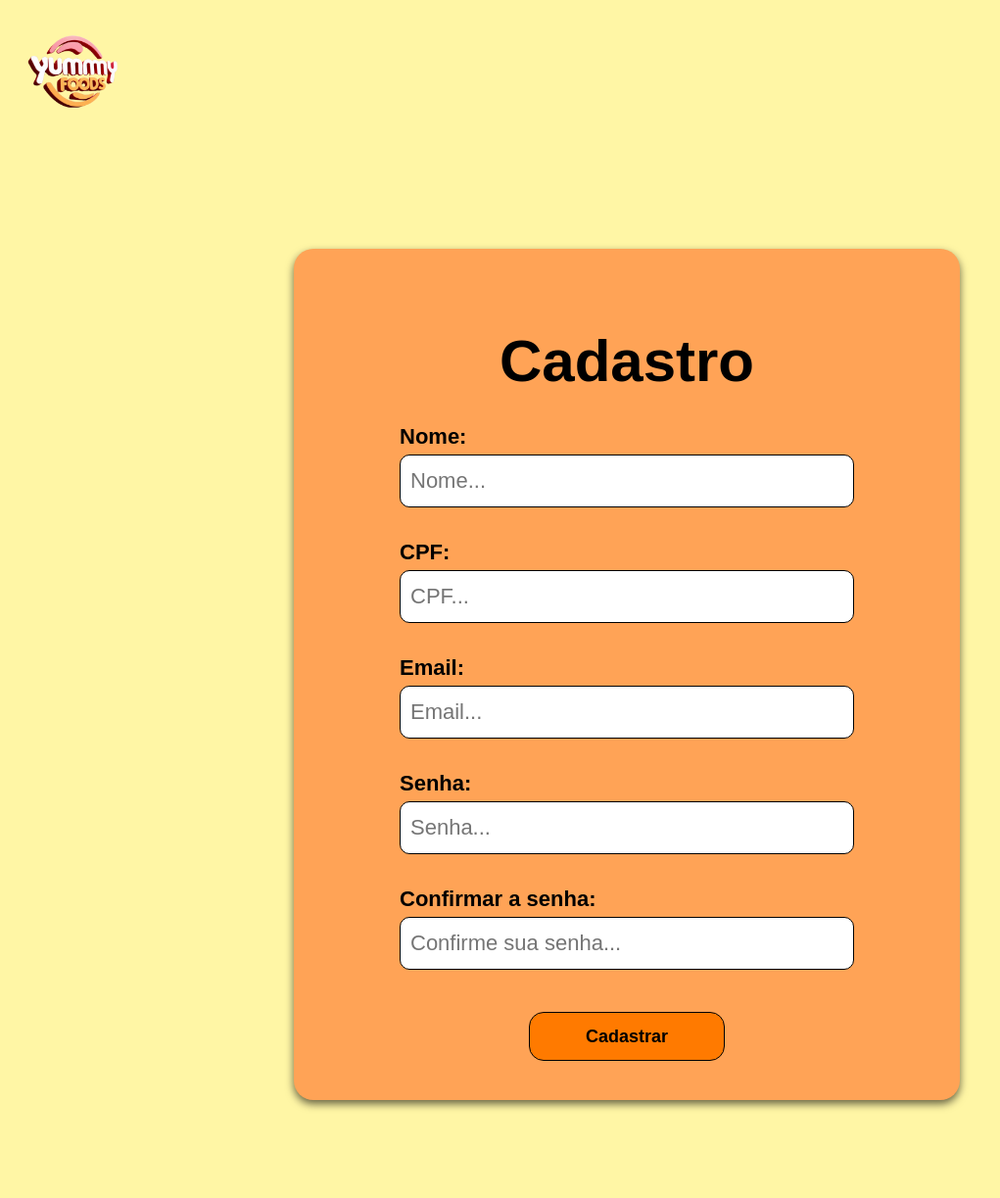
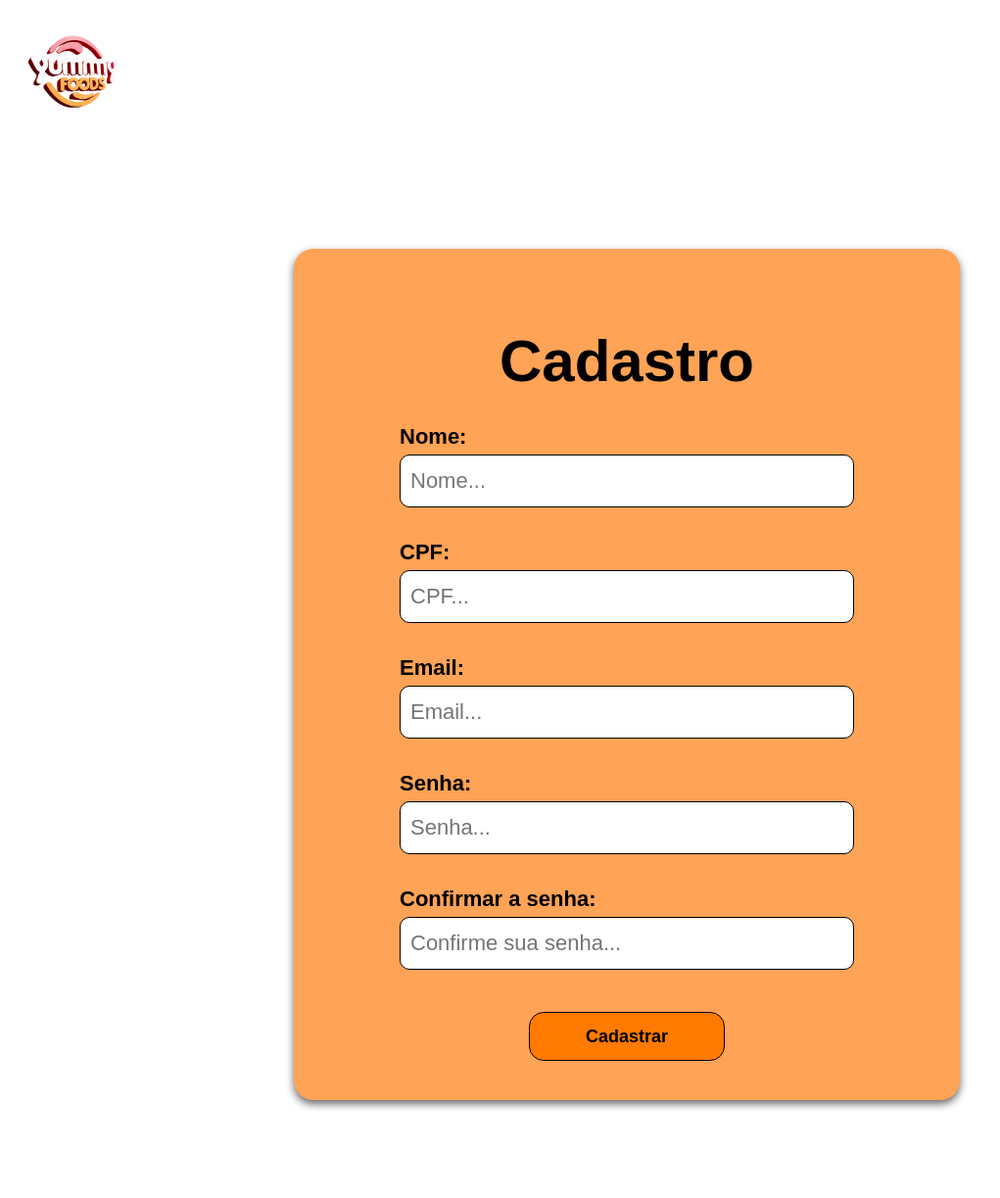
Before and after one commit to Vinicius0421/projeto_tcc, a PHP site: page /cadastro.html in a window 1280 px wide. Shown: the whole page at 98% size, without its empty margins (0-1021 px from the left). Run offline with PHP 8.4, Linux system fonts and the light colour scheme.

Commit message:
background branco

```diff
--- a/projeto_tcc/projeto_tcc/area_funcionario/cadastro/cadastro.css
+++ b/projeto_tcc/projeto_tcc/area_funcionario/cadastro/cadastro.css
@@ -1,6 +1,6 @@
 body {
     font-family: Arial, sans-serif;
-    background-color: #FFF6A5;
+    background-color: #ffff;
     margin: 0;
     padding: 0;
 }
```
